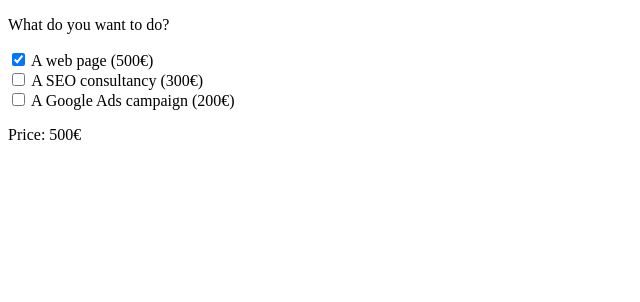
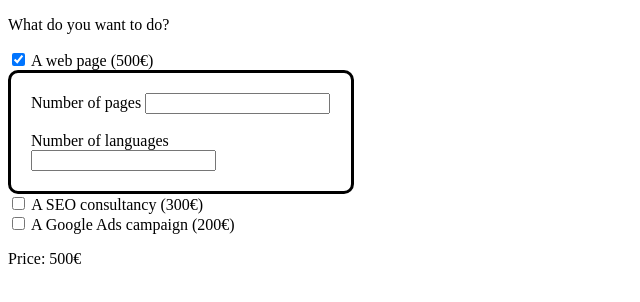
Before and after one commit to marshalljordan1/Sprint7-React-II, a React (Vite) app in the folder react-II/: page / in a window 1280 px wide. Both pictures are taken after a click on the checkbox 18 px from the left and 59 px from the top of the page. Shown: the top 302 px of the page, without its empty margins (0-640 px from the left). Built offline with nearby package versions, Linux system fonts and the light colour scheme.

Commit message:
complete ex2

```diff
--- a/react-II/src/App.jsx
+++ b/react-II/src/App.jsx
@@ -1,39 +1,78 @@
-import { useState } from "react";
-import "./App.css";
+import { useEffect, useState } from "react";
+import { PopUp } from "./styled.js";
 
 function App() {
-  const [total, setTotal] = useState(0);
+  const [serviceTotal, setServiceTotal] = useState(0);
+  debugger;
+  const [finalTotal, setFinalTotal] = useState(0);
   const [webpageChecked, setWebpageChecked] = useState(false);
   const [consultationChecked, setConsultationChecked] = useState(false);
   const [googleAdChecked, setGoogleAdChecked] = useState(false);
+  const [numPages, setNumPages] = useState(0);
+  const [numLangs, setNumLangs] = useState(0);
 
-  const webpage = 500;
-  const consultation = 300;
-  const googleAd = 200;
-
+  // Defining a function addWeb which will be called when the "A web page" checkbox is clicked
   const addWeb = (event) => {
-    setTotal(event.target.checked ? total + webpage : total - webpage);
-    setWebpageChecked(event.target.checked);
+    const webpage = 500;
+    setServiceTotal(
+      event.target.checked ? serviceTotal + webpage : serviceTotal - webpage
+    ); // Updating the serviceTotal based on whether the checkbox is checked or unchecked
+    setWebpageChecked(event.target.checked); // Updating the webpageChecked state variable based on whether the checkbox is checked or unchecked
   };
 
+  // Defining a function addWeb which will be called when the "addConsult" checkbox is clicked
   const addConsult = (event) => {
-    setTotal(
-      event.target.checked ? total + consultation : total - consultation
+    const consultation = 300;
+    setServiceTotal(
+      event.target.checked
+        ? serviceTotal + consultation
+        : serviceTotal - consultation
     );
     setConsultationChecked(event.target.checked);
   };
 
+  // Defining a function addWeb which will be called when the "addGoogle" checkbox is clicked
   const addGoogle = (event) => {
-    setTotal(event.target.checked ? total + googleAd : total - googleAd);
+    const googleAd = 200;
+    setServiceTotal(
+      event.target.checked ? serviceTotal + googleAd : serviceTotal - googleAd
+    );
     setGoogleAdChecked(event.target.checked);
   };
 
+  const readPages = (event) => {
+    setNumPages(event.target.value);
+  };
+
+  const readLang = (event) => {
+    setNumLangs(event.target.value);
+  };
+
+  useEffect(() => {
+    if (numLangs < 0 && numPages < 0) {
+      setFinalTotal(serviceTotal);
+    } else if (finalTotal !== serviceTotal + numPages * numLangs * 30);
+    setFinalTotal(serviceTotal + numPages * numLangs * 30);
+  }, [numLangs, numPages, serviceTotal]);
+
   return (
+    // welcome === true ? (
+    //   <Welcome readMore={click} />
+    // ) :
     <div>
       <p>What do you want to do?</p>
       <input type="checkbox" checked={webpageChecked} onChange={addWeb} /> A web
       page (500€)
       <br />
+      {webpageChecked === true ? (
+        <PopUp>
+          Number of pages <input type="number" min="0" onChange={readPages} />
+          <br />
+          <br />
+          Number of languages{" "}
+          <input type="number" min="0" onChange={readLang} />
+        </PopUp>
+      ) : null}
       <input
         type="checkbox"
         checked={consultationChecked}
@@ -42,7 +81,7 @@
       A SEO consultancy (300€) <br />
       <input type="checkbox" checked={googleAdChecked} onChange={addGoogle} /> A
       Google Ads campaign (200€) <br />
-      <p>Price: {total}€</p>
+      <p>Price: {finalTotal}€</p>
     </div>
   );
 }
--- /dev/null
+++ b/react-II/src/styled.js
@@ -0,0 +1,8 @@
+import styled from "styled-components";
+
+export const PopUp = styled.div`
+  border: solid black 3px;
+  border-radius: 10px;
+  padding: 20px;
+  max-width: 300px;
+`;
```
Also changed, not shown: react-II/src/App.css (deleted).
